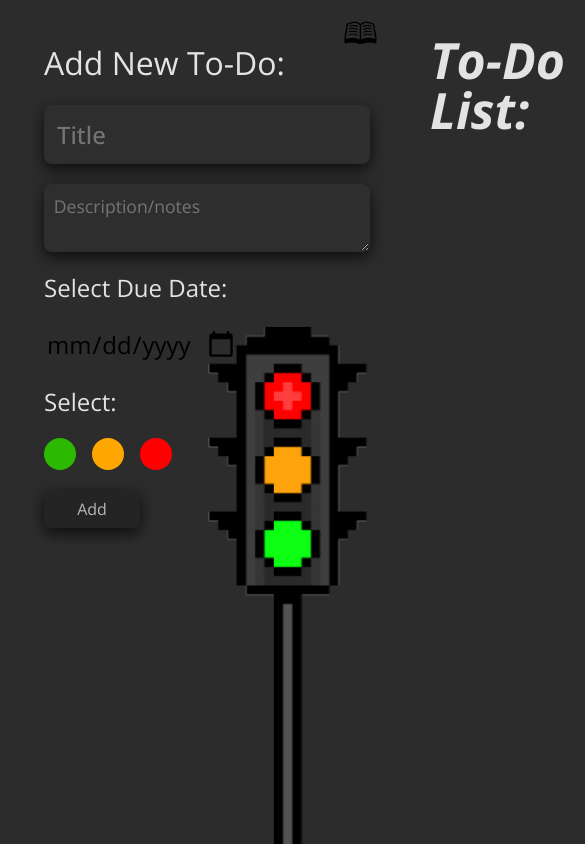
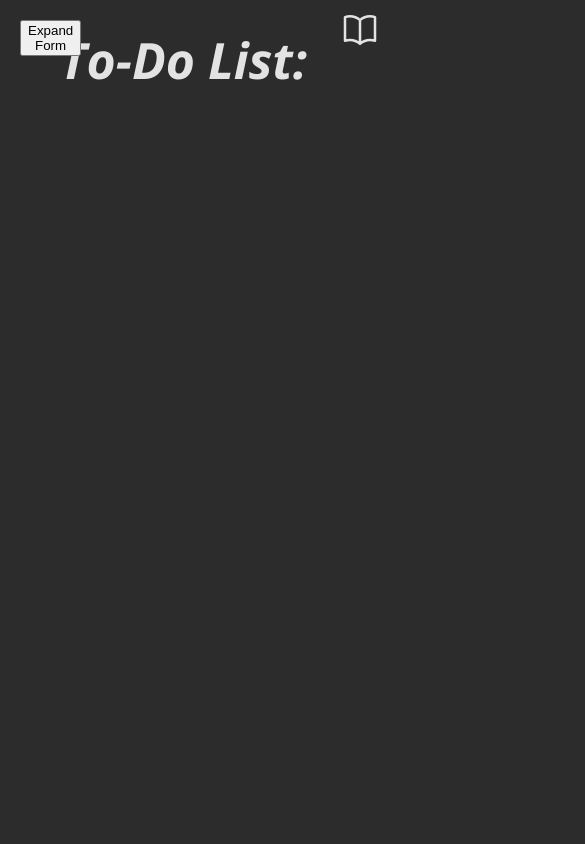
Before and after one commit to Calcifer04/React-To-do-list, a React (Vite) app: page / in a window 390 px wide. Shown: the top 844 px of the page, 585 px wide, since content can reach past the window. Built offline with nearby package versions, Linux system fonts and the light colour scheme.

Commit message:
Responsive Update

```diff
--- a/src/components/Todoform.jsx
+++ b/src/components/Todoform.jsx
@@ -1,10 +1,15 @@
-import React, { useState } from 'react';
+import React, { useState, useEffect } from 'react';
 import '../styles/Todoform.css';
 
 const Todoform = ({ addTodo }) => {
     const [todo, setTodo] = useState('');
     const [description, setDescription] = useState('');
     const [selectedColor, setSelectedColor] = useState(null);
+    const [isFormVisible, setIsFormVisible] = useState(false);
+
+    const toggleFormVisibility = () => {
+        setIsFormVisible(!isFormVisible);
+    };
 
     const handleInputChange = (e) => {
         setTodo(e.target.value);
@@ -22,15 +27,78 @@ const Todoform = ({ addTodo }) => {
             addTodo({ text: todo, description, color: selectedColor, dueDate, assignmentDate });
             setTodo('');
             setDescription('');
+            setIsFormVisible(false);
         }
     };
+
+    const [screenSize, setScreenSize] = useState({
+        width: window.innerWidth,
+        height: window.innerHeight,
+    });
+
+    useEffect(() => {
+        const handleResize = () => {
+            setScreenSize({
+                width: window.innerWidth,
+                height: window.innerHeight,
+            });
+        };
+        window.addEventListener('resize', handleResize);
+        return () => {
+            window.removeEventListener('resize', handleResize);
+        };
+    }, []);
 
     const colors = {
         'light-green': 'rgb(44, 186, 0)',
         'orange': 'rgb(255, 167, 0)',
-        'red': 'rgb(255, 0, 0)'
+        'red': 'rgb(255, 0, 0)',
     };
 
+    if (screenSize.width < 1100) {
+        return (
+            <div className={`form-container ${isFormVisible ? 'expanded' : 'collapsed'}`}>
+                <button className="toggle-button" onClick={toggleFormVisibility}>
+                    {isFormVisible ? 'Collapse Form' : 'Expand Form'}
+                </button>
+                {isFormVisible && (
+                    <div>
+                        <h2>Add New To-Do:</h2>
+                        <form onSubmit={handleSubmit} className="todo-form">
+                            <input
+                                type="text"
+                                value={todo}
+                                onChange={handleInputChange}
+                                placeholder="Title"
+                                className="todo-input"
+                            />
+                            <textarea
+                                type="text"
+                                value={description}
+                                onChange={handleDescriptionChange}
+                                placeholder="Description/notes"
+                                className='description-input'>
+                            </textarea>
+                            <h3>Select Due Date:</h3>
+                            <input className='date-picker' type="date" id="duedate" name="duedate"></input>
+                            <h3>Select:</h3>
+                            <div className="color-selector">
+                                {Object.keys(colors).map((colorKey) => (
+                                    <div
+                                        key={colorKey}
+                                        className={`color-box ${selectedColor === colors[colorKey] ? 'selected' : ''}`}
+                                        style={{ backgroundColor: colors[colorKey] }}
+                                        onClick={() => setSelectedColor(colors[colorKey])}
+                                    />
+                                ))}
+                            </div>
+                            <button type="submit" className="add-button">Add</button>
+                        </form>
+                    </div>
+                )}
+            </div>
+        );
+    } else {
         return (
             <div className='form-container'>
                 <h2>Add New To-Do:</h2>
@@ -66,6 +134,7 @@ const Todoform = ({ addTodo }) => {
                 </form>
             </div>
         );
+    }
 };
 
 export default Todoform;
--- a/src/components/Todolist.jsx
+++ b/src/components/Todolist.jsx
@@ -102,11 +102,12 @@ const Todolist = () => {
 
     return (
         <>
-        <button
-            className='logbook'
+        <svg
+            class='logbook'
             onClick={() => navigate('/logbook')}
-            >
-            🕮</button>
+            xmlns="http://www.w3.org/2000/svg" fill="none" viewBox="0 0 24 24" stroke-width="1.5" stroke="currentColor">
+            <path stroke-linecap="round" stroke-linejoin="round" d="M12 6.042A8.967 8.967 0 0 0 6 3.75c-1.052 0-2.062.18-3 .512v14.25A8.987 8.987 0 0 1 6 18c2.305 0 4.408.867 6 2.292m0-14.25a8.966 8.966 0 0 1 6-2.292c1.052 0 2.062.18 3 .512v14.25A8.987 8.987 0 0 0 18 18a8.967 8.967 0 0 0-6 2.292m0-14.25v14.25" />
+        </svg>
         <div className="todo-container">
             <Todoform addTodo={addTodo} />
             <div className="todo-list">
@@ -183,27 +184,37 @@ const Todolist = () => {
                                 ) : (
                                     <>
                                     {todo.dueDate && <span className="todo-date">{todo.dueDate}</span>}
-                                        <button
-                                            className="edit-button"
+                                        <svg
+
+                                            class="edit-button"
                                             onClick={(e) => {
                                                 e.stopPropagation();
                                                 editTodo(index);
                                             }}
-                                        >✎</button>
-                                        <button
-                                            className="complete-button"
+                                            xmlns="http://www.w3.org/2000/svg" fill="none" viewBox="0 0 24 24" stroke-width="1.5" stroke="currentColor">
+                                            <path stroke-linecap="round" stroke-linejoin="round" d="m16.862 4.487 1.687-1.688a1.875 1.875 0 1 1 2.652 2.652L6.832 19.82a4.5 4.5 0 0 1-1.897 1.13l-2.685.8.8-2.685a4.5 4.5 0 0 1 1.13-1.897L16.863 4.487Zm0 0L19.5 7.125" />
+
+                                        </svg>
+                                        <svg
+
+                                            class="complete-button"
                                             onClick={(e) => {
                                                 e.stopPropagation();
                                                 completeTodo(index);
                                             }}
-                                        >✔</button>
-                                        <button
-                                            className="remove-button"
+                                            xmlns="http://www.w3.org/2000/svg" fill="none" viewBox="0 0 24 24" stroke-width="1.5" stroke="currentColor">
+                                            <path stroke-linecap="round" stroke-linejoin="round" d="m4.5 12.75 6 6 9-13.5" />
+                                        </svg>
+                                        <svg
+
+                                            class="remove-button"
                                             onClick={(e) => {
                                                 e.stopPropagation();
                                                 removeTodo(index);
                                             }}
-                                        >✖</button>
+                                            xmlns="http://www.w3.org/2000/svg" fill="none" viewBox="0 0 24 24" stroke-width="1.5" stroke="currentColor">
+                                            <path stroke-linecap="round" stroke-linejoin="round" d="M6 18 18 6M6 6l12 12" />
+                                        </svg>
                                     </>
                                 )}
                             </div>
--- a/src/index.css
+++ b/src/index.css
@@ -14,8 +14,5 @@
 }
 
 body {
-  margin: 0;
-  display: flex;
-  min-width: 320px;
-  min-height: 100vh;
+margin: 0;
 }
--- a/src/routes/logbook.jsx
+++ b/src/routes/logbook.jsx
@@ -25,11 +25,12 @@ function Logbook() {
 
     return (
         <div className="logbook-container">
-            <button
-                className='back-to-list'
+            <svg
+                class='back-to-list'
                 onClick={() => navigate('/')}
-            >
-            🗒</button>
+                xmlns="http://www.w3.org/2000/svg" fill="none" viewBox="0 0 24 24" stroke-width="1.5" stroke="currentColor">
+                <path stroke-linecap="round" stroke-linejoin="round" d="M8.25 6.75h12M8.25 12h12m-12 5.25h12M3.75 6.75h.007v.008H3.75V6.75Zm.375 0a.375.375 0 1 1-.75 0 .375.375 0 0 1 .75 0ZM3.75 12h.007v.008H3.75V12Zm.375 0a.375.375 0 1 1-.75 0 .375.375 0 0 1 .75 0Zm-.375 5.25h.007v.008H3.75v-.008Zm.375 0a.375.375 0 1 1-.75 0 .375.375 0 0 1 .75 0Z" />
+            </svg>
             <h1 className="logbook-title">Logbook</h1>
             <div className="table-container">
                 {completedTodo.length === 0 ? (
--- a/src/styles/Logbook.css
+++ b/src/styles/Logbook.css
@@ -33,7 +33,9 @@
     position: fixed;
     right: 0;
     top: 0;
-    font-size: 40px;
+    width: 40px;
+    height:40px;
+    padding: 8px;
     background-color: #33333300;
     border-color: #33333300;
     transition: transform .2s;
--- a/src/styles/Todoform.css
+++ b/src/styles/Todoform.css
@@ -92,7 +92,17 @@ h5{
 }
 
 .form-container {
-    margin-left: 24px;
+    z-index: 50;
+    padding: 20px;
+}
+
+.expanded {
+    position: absolute;
+    background-color: #333333;
+}
+
+.collapsed {
+    position: absolute;
 }
 
 .date-picker {
@@ -157,3 +167,9 @@ h5{
     border-color: #000000;
     transform: scale(1.2)
 }
+
+.toggle-button {
+    position: absolute;
+    top: 0;
+    left: 0;
+}
--- a/src/styles/Todolist.css
+++ b/src/styles/Todolist.css
@@ -1,13 +1,21 @@
 .todo-container {
     display: flex;
-    align-items: flex-start;
     gap: 60px;
     padding: 20px;
+    width: 100%;
 }
 
 .todo-list {
-    width: 50vw;
+    width: 100%;
     margin-top: 10px;
+}
+
+@media (max-width: 1100px) {
+    .todo-list {
+        width: 80%;
+        margin-left: 40px;
+    }
+
 }
 
 h1 {
@@ -83,10 +91,12 @@ p.todo-description {
 
 .remove-button, .complete-button, .edit-button {
     margin-left: 5px;
+    margin-top: 3px;
     background-color: rgba(240, 248, 255, 0);
     border-color: rgba(240, 248, 255, 0);
-    font-size: 15px;
-    color: rgb(138, 138, 138);
+    width: 20px;
+    height: 20px;
+    color: rgb(110, 110, 110);
     transition: transform .2s;
 }
 
@@ -215,7 +225,8 @@ p.todo-description {
 .logbook {
     position: fixed;
     right: 0;
-    font-size: 30px;
+    width: 40px;
+    height: 40px;
     background-color: #33333300;
     border-color: #33333300;
     padding: 10px;
@@ -227,6 +238,12 @@ p.todo-description {
     color: #ccc;
 }
 
+@media (max-width: 1350px) {
+    .traffic-light {
+        display: none;
+    }
+
+}
 .traffic-light {
     position: fixed;
     bottom: 0;
```
Lines whose indentation alone changed are shown as unchanged.
